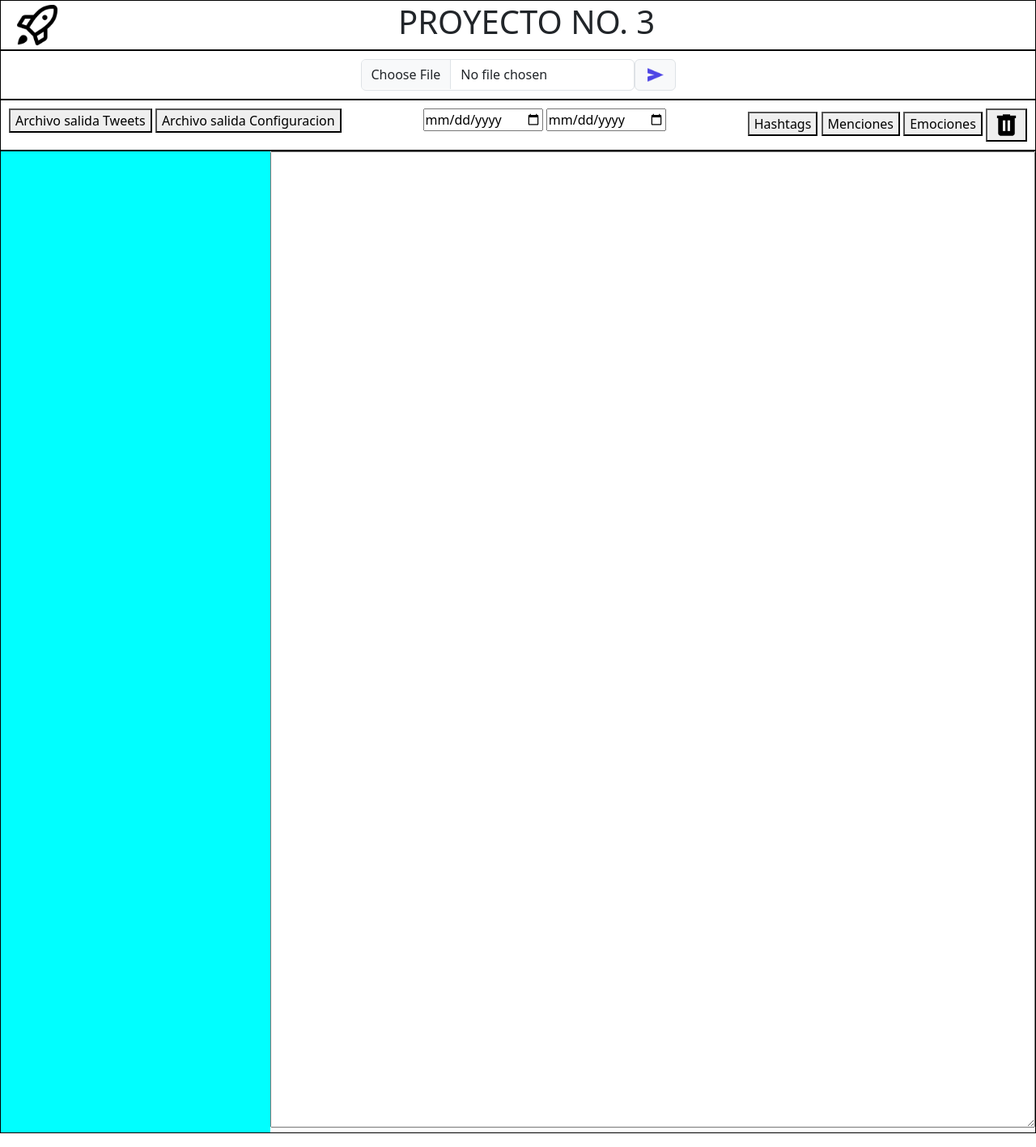
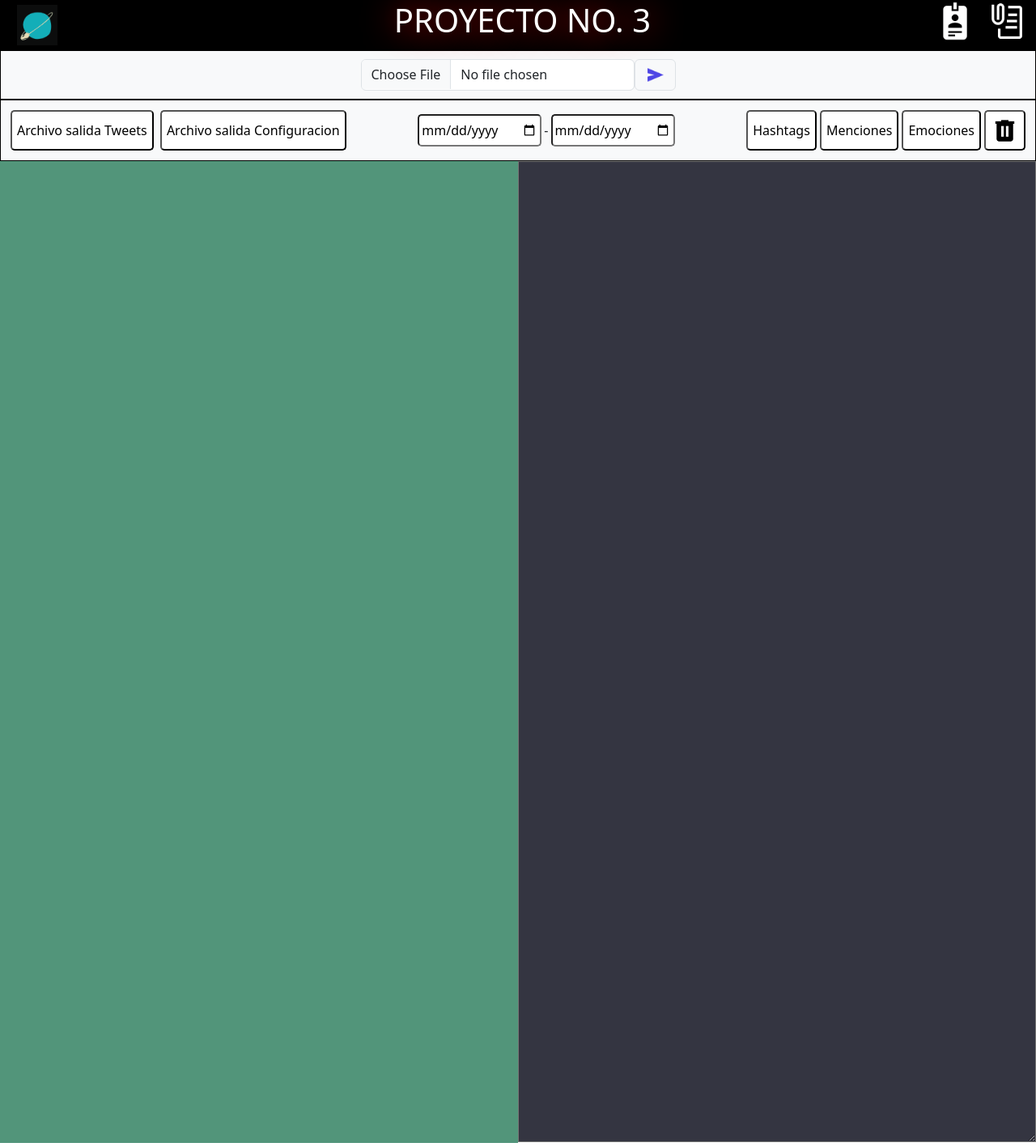
Before and after one commit to Juanj098/IPC2_PROYECTO3_201900532, a Django app: page /SendXml/sendTweetsyConfi/ in a window 1280 px wide. Shown: the whole page at 81% size. Run offline with Django 4.2, Linux system fonts and the light colour scheme.

Commit message:
feat(fin):se finalizo proyecto

```diff
--- a/Frontend/SendXml/static/index.css
+++ b/Frontend/SendXml/static/index.css
@@ -7,11 +7,40 @@ h1{
     margin-left:65px ;
 }
 
+.imglink,
+.link{
+    width: 50px;
+    height: 50px;
+}
+
+.link{
+    margin-top: 5px;
+    margin-right: 10px;
+}
+
+#submitButton{
+    display: flex;
+    justify-content: center;
+    align-items: center;
+}
+
+#submitButton:hover{
+    width: 75px;
+}
+#submitButton:active{
+    background-color: black;
+}
+
 .header{
     border: 1px black solid;
-    display: grid;
-    grid-template-columns: 1fr 1fr 1fr;
-    align-items: center;
+    display: flex;
+    justify-content: space-between;
+    background-color:black;
+}
+h1{
+    color: white;
+    text-shadow: rgba(255,0,0) 0px 0px 40px;
+
 }
 
 .space{
@@ -26,6 +55,7 @@ h1{
     display: flex;
     justify-content: space-between;
     padding: 10px;
+    background-color: #f8f9fa;
 }
 
 .xml_tweets{
@@ -33,22 +63,83 @@ h1{
     display: flex;
     justify-content: space-around;
     padding: 10px;
+    background-color: #f8f9fa;
 }
 
 .container_list{
-    border: 1px black solid;
-    display:grid;
-    grid-template-columns: 1fr  1fr;
-    width: 100%;
+    display:flex;
+    width: 100vw;
+    height: 100vh;
 }
 
 #responseList{
-    width: 100%;
-    height: 100%;
-    background-color: aqua;
+    width: 50%;
+    height: 1213px;
+    background-color:#52957a;
+    padding: 25px;
 }
 
 #myform{
     display: flex;
     justify-content: center;
 }
+
+.BtnPeticiones{
+    display: flex;
+    justify-content: center;
+    flex-basis: auto;
+}
+#dateMin,
+#dateMax{
+    height: 40px;
+    margin: 3px;
+    padding: 3px;
+    border-radius: 5px;
+}
+
+.Calendars{
+    display: flex;
+    justify-content: center;
+    align-items: center;
+}
+#getResponse,
+#getConfi,
+#getHash,
+#getUsers,
+#getEmos,
+#clearList{
+    height: 50px;
+    margin: 2px;
+    background-color: white;
+    border-radius: 5px;
+}
+
+.liFecha{
+    background-color: bisque;
+}
+
+#responseTxt{
+    background-color: #343541;
+    font-style: normal;
+    color: wheat;
+    padding: 5px;
+    width: 100%;
+}
+#response{
+    background-color: #343541;
+    width: 50%;
+    margin: 0px;
+    padding: 0%;
+}
+#clearList:active{
+    background:#beb6b6;
+}
+
+#getResponse:active,
+#getConfi:active,
+#getHash:active,
+#getUsers:active,
+#getEmos:active{
+    background: #343541;
+    color: #beb6b6;
+}
--- a/Frontend/SendXml/templates/index.html
+++ b/Frontend/SendXml/templates/index.html
@@ -10,8 +10,12 @@
 </head>
 <body>
     <header class="header">
-        <img src="{% static 'OcticonRocket16.png'%}" alt="space" class="space">
+        <img src="{% static 'planet-star.gif'%}" alt="space" class="space">
         <h1>PROYECTO NO. 3</h1>
+        <div class="alink">
+            <a class="link" href="https://drive.google.com/file/d/1q7SS0gdcJjFEoEi-8axIwTRhAC1h0Muh/view?usp=sharing" target="_blank"><img  class="imglink" src="{% static 'MdiBadgeAccount.png' %}" alt="Documentacion"></a>
+            <a class="link" href="https://drive.google.com/file/d/1uZIV9mdYTgp2c2VpHmmJTaStn6gX6Crs/view?usp=sharing" target="_blank"><img  class="imglink" src="{% static 'CarbonDocumentAttachment (1).png' %}" alt="Documentacion"></a>
+        </div>
     </header>
     <div class="xml_tweets">
         <form action="POST" id="myform" enctype="multipart/form-data">
@@ -27,23 +31,24 @@
         </div>
         <div class="Calendars">
             <input type="date" name="dateMin" id="dateMin">
+            <label for="Calendars"> - </label>
             <input type="date" name="dateMax" id="dateMax">
         </div>
         <div class="BtnPeticiones">
             <button type="button" id="getHash">Hashtags</button>
             <button type="button" id="getUsers">Menciones</button>
             <button type="button" id="getEmos">Emociones</button>
-            <button type="button" id="clearList"><img src="{% static 'MaterialSymbolsDelete.png' %}" alt="limpiar listas" width="35px"></button>
+            <button type="button" id="clearList"><img id="imgClear" src="{% static 'MaterialSymbolsDelete.png' %}" alt="limpiar listas" width="35px"></button>
         </div>
     </nav>
 
     <div class="container_list">
-        <div id="responseList"></div>
+        <div id="responseList">
+        </div>
         <div id="response">
             <textarea name="responseTxt" id="responseTxt" cols="100" rows="50" readonly></textarea>
         </div>
     </div>
-    <footer></footer>
     <script src="https://code.jquery.com/jquery-3.6.0.min.js"></script>
     <script src="https://unpkg.com/sweetalert/dist/sweetalert.min.js"></script>
 
@@ -113,20 +118,32 @@
                                     let li = document.createElement('li')
                                     li.textContent = response.info[i].fecha
                                     li.classList.add('liFecha')
+                                    li.style.paddingRight = '10px'
                                     divList.appendChild(li)
                                     console.log(response.info[i].fecha)
                                     let hash = response.info[i]
+                                    let table = document.createElement('table')
+                                    divList.appendChild(table)
+                                    table.classList.add('tableInfo')
+                                    table.style.border = '2px black solid'
+                                    table.style.margin = '5px'
+                                    table.style.width = '500px'
                                     for (let j=0;j< hash.Hashtags.length;j++){
                                         console.log(hash.Hashtags[j])
-                                        let divUl = document.createElement('div')
-                                        divUl.classList.add('ulInfo')
-                                        let ulDataHash = document.createElement('ul')
-                                        ulDataHash.textContent =  hash.Hashtags[j].Hashtag
-                                        let ulDatacon = document.createElement('ul')
-                                        ulDatacon.textContent = hash.Hashtags[j].contador
-                                        divUl.appendChild(ulDataHash)
-                                        divUl.appendChild(ulDatacon)
-                                        li.appendChild(divUl)
+                                        let tr = document.createElement('tr')
+                                        tr.style.border = '1px black solid'
+                                        let tdDataHash = document.createElement('td')
+                                        tdDataHash.textContent = `Hashtag: ${hash.Hashtags[j].Hashtag}`
+                                        tdDataHash.style.border = '1px black solid'
+                                        tdDataHash.style.padding = '3px'
+                                        tdDataHash.style.width = '250px'
+                                        let tdDatacon = document.createElement('td')
+                                        tdDatacon.textContent = `Contador: ${hash.Hashtags[j].contador}`
+                                        tdDatacon.style.border = '1px black solid'
+                                        tdDatacon.style.padding = '3px'
+                                        table.appendChild(tr)
+                                        tr.appendChild(tdDataHash)
+                                        tr.appendChild(tdDatacon)
                                     }
                                 }
                             }
@@ -140,7 +157,7 @@
                 let dateValueMin = $('#dateMin').val()
                 let dateValueMax = $('#dateMax').val()
                 if( dateValueMin == "" || dateValueMin == null){
-                    alert('','Ingrese Fecha minima de rango','info')
+                    swal('','Ingrese Fecha minima de rango','info')
                 } else if (dateValueMax == "" || dateValueMax == null){
                     swal('','Ingrese Fecha maxima de rango','info')
                 }else{
@@ -162,19 +179,29 @@
                                     let li = document.createElement('li')
                                     li.classList.add('liFecha')
                                     divList.appendChild(li)
+                                    let table = document.createElement('table')
+                                    table.style.border = '2px black solid'
+                                    table.style.margin = '5px'
+                                    table.style.width = '500px'
+                                    divList.appendChild(table)
                                     li.textContent = response.info[i].fecha
                                     let menciones = response.info[i]
                                     for(let j=0;j<menciones.menciones.length;j++){
                                         console.log(menciones.menciones[j].contador)
-                                        let divUl = document.createElement('div')
-                                        divUl.classList.add('ulInfo')
-                                        let ulUser = document.createElement('ul')
-                                        ulUser.textContent = menciones.menciones[j].user
-                                        let ulCont = document.createElement('ul')
-                                        ulCont.textContent = menciones.menciones[j].contador
-                                        divUl.appendChild(ulUser)
-                                        divUl.appendChild(ulCont)
-                                        li.appendChild(divUl)
+                                        tr = document.createElement('tr')
+                                        tr.style.border = '1px black solid'
+                                        let tdUser = document.createElement('td')
+                                        tdUser.textContent = `Usuario: ${menciones.menciones[j].user}`
+                                        tdUser.style.border = '1px black solid'
+                                        tdUser.style.width = '250px'
+                                        tdUser.style.padding = '3px'
+                                        let tdCont = document.createElement('td')
+                                        tdCont.textContent = `Contador: ${menciones.menciones[j].contador}`
+                                        tdCont.style.border = '1px black solid'
+                                        tdCont.style.padding = '3px'
+                                        tr.appendChild(tdUser)
+                                        tr.appendChild(tdCont)
+                                        table.appendChild(tr)
                                     }
                                 }
                             }
@@ -205,21 +232,31 @@
                                 }
                                 for(let i = 0; i < response.info.length; i++){
                                     console.log(response.info[i])
-                                    DivEm = document.createElement('div')
-                                    DivEm.classList.add('Emos')
                                     liFecha = document.createElement('li')
+                                    liFecha.classList.add('liFecha')
                                     liFecha.textContent = response.info[i].fecha
-                                    ulPositive = document.createElement('ul')
-                                    ulPositive.textContent = `Mensajes Positivas: ${response.info[i].M_positivos}`
-                                    ulNegative = document.createElement('ul')
-                                    ulNegative.textContent = `Mensajes Negativos: ${response.info[i].M_negativos}`
-                                    ulNeutral = document.createElement('ul')
-                                    ulNeutral.textContent = `Mensajes Neutro: ${response.info[i].M_neutros}`
-                                    DivEm.appendChild(liFecha)
-                                    DivEm.appendChild(ulPositive)
-                                    DivEm.appendChild(ulNegative)
-                                    DivEm.appendChild(ulNeutral)
-                                    padre.appendChild(DivEm)
+                                    let table = document.createElement('table')
+                                    table.style.border = '2px black solid'
+                                    table.style.margin = '5px'
+                                    table.style.width = '300px'
+                                    let tr = document.createComment('tr')
+                                    let trPositive = document.createElement('tr')
+                                    trPositive.style.border = '1px black solid'
+                                    trPositive.style.padding = '3px'
+                                    trPositive.textContent = `Mensajes Positivas: ${response.info[i].M_positivos}`
+                                    let trNegative = document.createElement('tr')
+                                    trNegative.style.border = '1px black solid'
+                                    trNegative.style.padding = '3px'
+                                    trNegative.textContent = `Mensajes Negativos: ${response.info[i].M_negativos}`
+                                    let trNeutral = document.createElement('tr')
+                                    trNeutral.textContent = `Mensajes Neutro: ${response.info[i].M_neutros}`
+                                    trNeutral.style.border = '1px black solid'
+                                    trNeutral.style.padding = '3px'
+                                    table.appendChild(trPositive)
+                                    table.appendChild(trNegative)
+                                    table.appendChild(trNeutral)
+                                    padre.appendChild(liFecha)
+                                    padre.appendChild(table)
                                 }
                             }
 
```
Also changed, not shown: Backend/DB_Emociones.xml (+9 -38 lines), Backend/DB_tweets.xml (+0 -42 lines), Backend/app.py (+13 -0 lines), Frontend/SendXml/static/CarbonDocumentAttachment (1).png (added), Frontend/SendXml/static/CarbonDocumentAttachment.png (added), Frontend/SendXml/static/MdiBadgeAccount.png (added), Frontend/SendXml/static/planet-star.gif (added), 1 other file.
